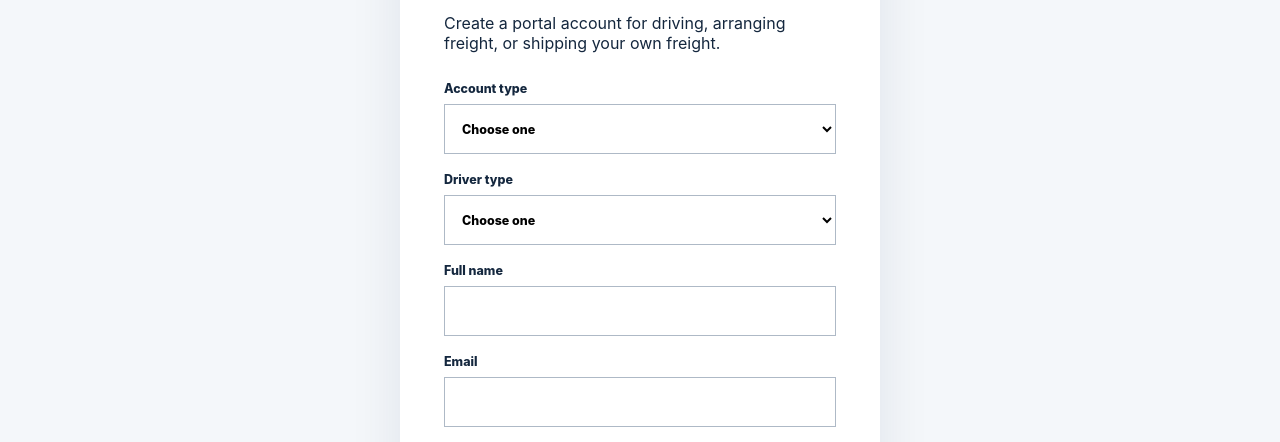
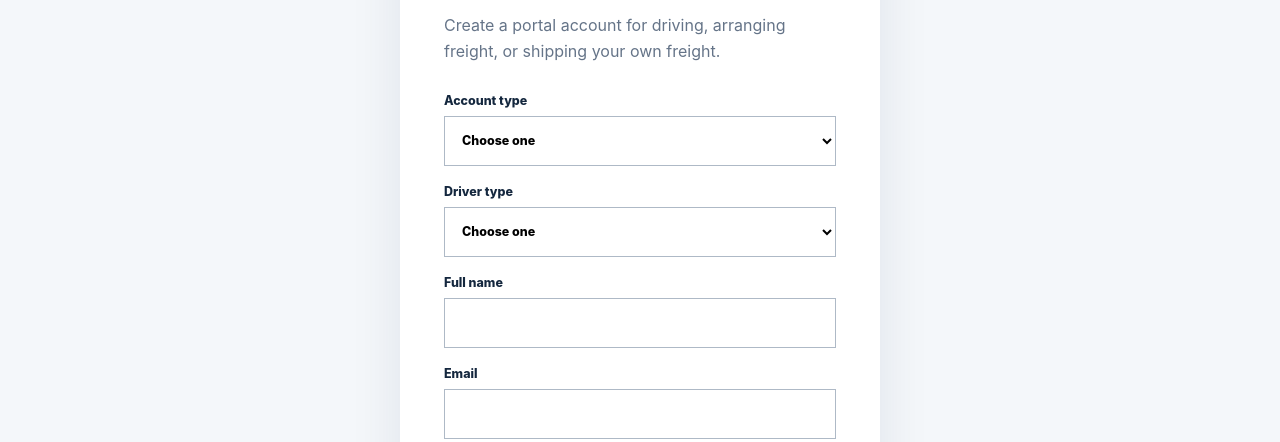
Before and after one commit to edgeformmedia-pixel/worldwidecargotruckingllc.com, a plain HTML site: page account/create/index.html in a window 1280 px wide. Shown: the part 343-785 px from the top of the page. Drawn offline with Linux system fonts and the light colour scheme.

Commit message:
Polish account verification copy styling

```diff
--- a/account/account.css
+++ b/account/account.css
@@ -3,3 +3,5 @@
 .verification>p{color:var(--muted);line-height:1.6}.code-input{font-size:1.45rem;letter-spacing:.28em;text-align:center}.text-button{margin-top:18px;padding:0;border:0;background:none;color:var(--navy);font-weight:800;cursor:pointer}.text-button:disabled{opacity:.55;cursor:wait}
 
 .action-link{display:inline-grid;margin-top:22px;padding:0 22px;place-items:center;text-decoration:none}.text-button+*{margin-top:18px}
+
+.login>div>p:not(.eyebrow){color:var(--muted);line-height:1.6}
```
Also changed, not shown: website/dist/account/account.css.
